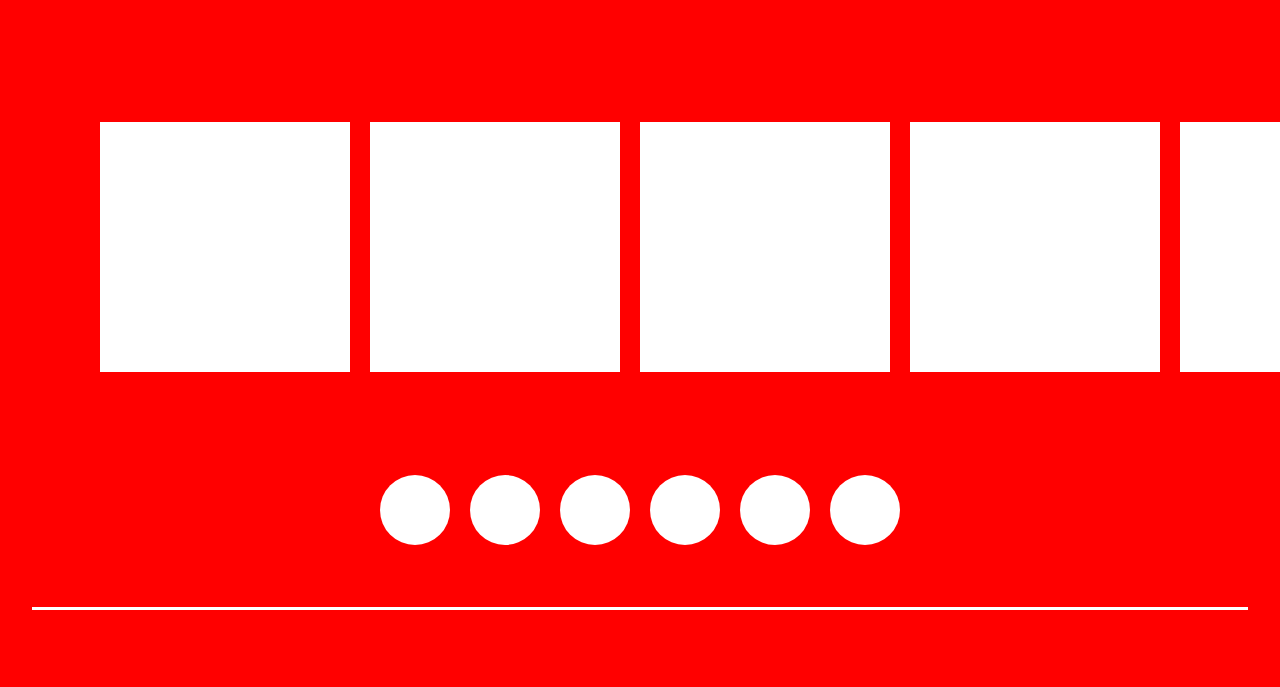
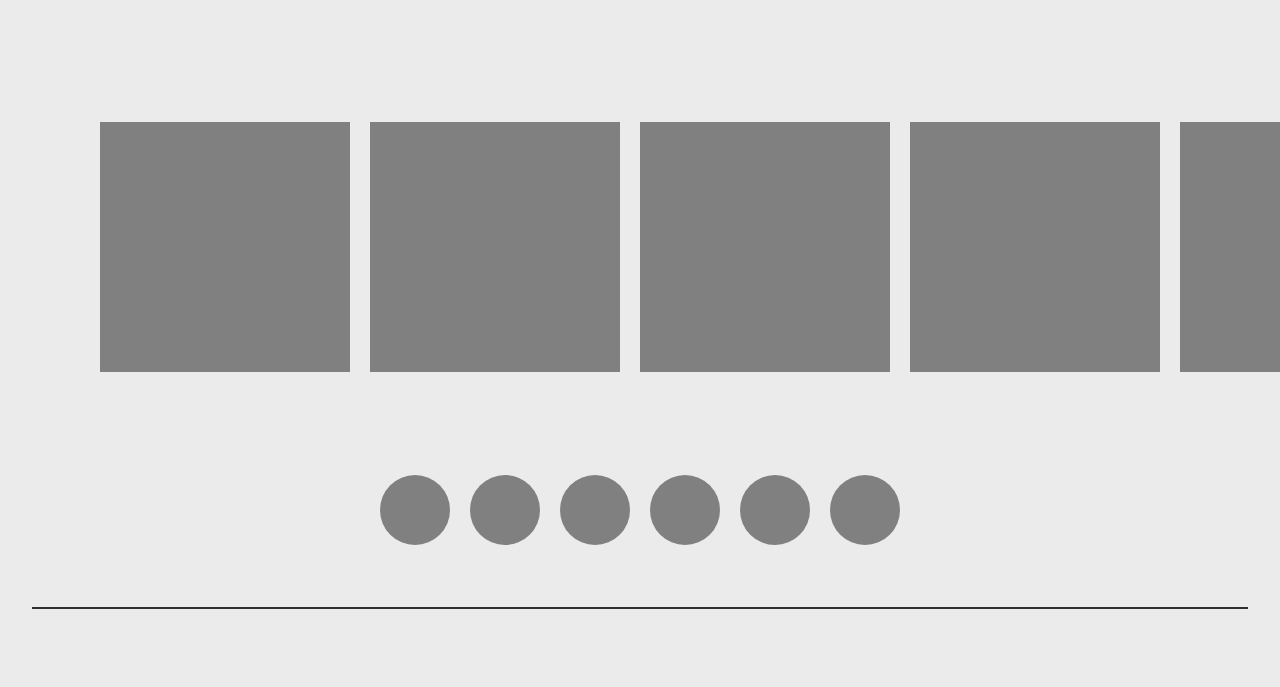
Before and after one commit to Needname-prog/Switch-menu, a plain HTML site: page index.html in a window 1280 px wide. Shown: the part 113-800 px from the top of the page. Drawn offline with Linux system fonts and the light colour scheme; a web font is replaced by a local one.

Commit message:
Update style.css

```diff
--- a/style.css
+++ b/style.css
@@ -20,7 +20,7 @@ html, body {
     display: flex;
     justify-content: space-between;
     align-items: center;
-    background-color: red;
+    background-color: #ebebeb;
     width: 100%;
     height: 20%;
 }
@@ -31,9 +31,9 @@ html, body {
 
 .right {
     display: flex;
-    gap: 20px;
+    gap: 30px;
     align-items: center;
-    margin-right: 30px;
+    margin-right: 50px;
 }
 
 #time {
@@ -73,7 +73,7 @@ html, body {
 .jeu {
     display: flex;
     align-items: center;
-    background-color: red;
+    background-color: #ebebeb;
     height: 50%;
     width: 400%;
     gap: 20px;
@@ -82,7 +82,22 @@ html, body {
 .square {
     height: 250px;
     width: 250px;
-    background-color: white;
+    background-color: grey;
+    position: relative;
+}
+
+.square::before {
+    content: "";
+    position: absolute;
+    inset: -10px;
+    border: 5px solid #00A9FF;
+    opacity: 0;
+    transition: opacity 0.2s ease-out;
+}
+
+.square:hover::before {
+    opacity: 1;
+    box-shadow: 0px 10px 10px -4px black;
 }
 
 .square:first-child {
@@ -90,7 +105,7 @@ html, body {
 }
 
 .bottom {
-    background-color: red;
+    background-color: #ebebeb;
     height: 10%;
     position: relative;
 }
@@ -100,8 +115,8 @@ html, body {
     position: absolute;
     left: 50%;
     width: 95%;
-    height: 3px;
-    background-color: white;
+    height: 2px;
+    background-color: #2e2e2e;
     transform: translateX(-50%);
 }
 
@@ -109,7 +124,7 @@ html, body {
     display: flex;
     align-items: center;
     justify-content: center;
-    background-color: white;
+    background-color: grey;
     border-radius: 50%;
 }
 
@@ -130,6 +145,11 @@ html, body {
     gap: 20px;
     align-items: center;
     justify-content: center;
-    background-color: red;
+    background-color: #ebebeb;
     height: 20%;
 }
+
+.wifi-icon {
+    width: 40px;
+    height: auto;
+}
```
